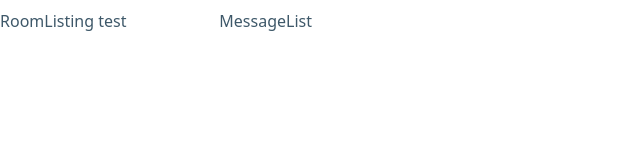
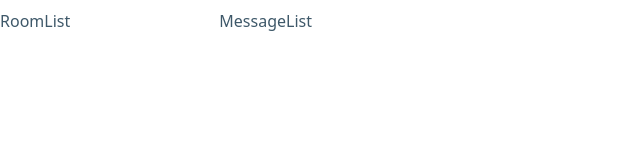
Before and after one commit to ancoor/ChatApp, a React (Create React App) app: page / in a window 1280 px wide. Shown: the top 160 px of the page, without its empty margins (0-640 px from the left). Built offline with nearby package versions, Linux system fonts and the light colour scheme.

Commit message:
test Complete

```diff
--- a/src/components/RoomList.js
+++ b/src/components/RoomList.js
@@ -5,7 +5,7 @@ class RoomList extends React.Component
     render(){
         return(
             <div className="room-list">
-                <div className="help-text">RoomListing test</div>
+                <div className="help-text">RoomList</div>
             </div>
         )
     }
```
